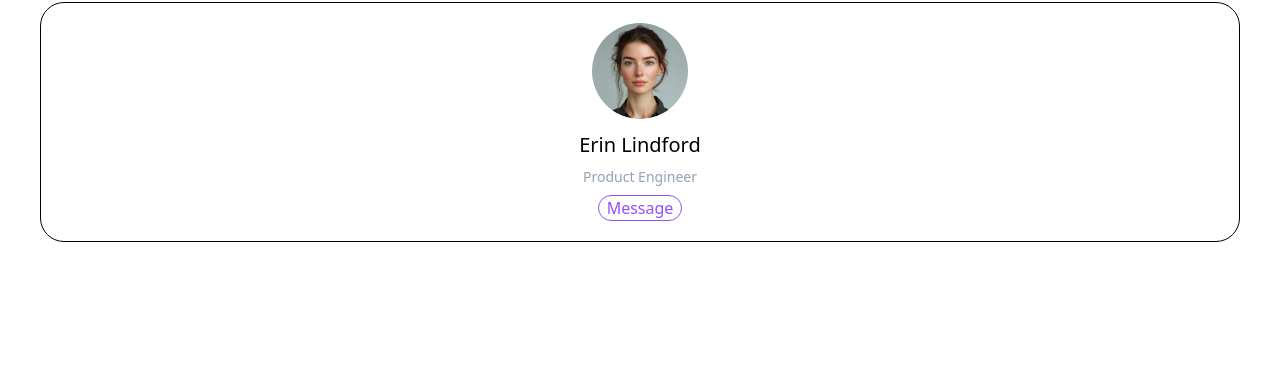
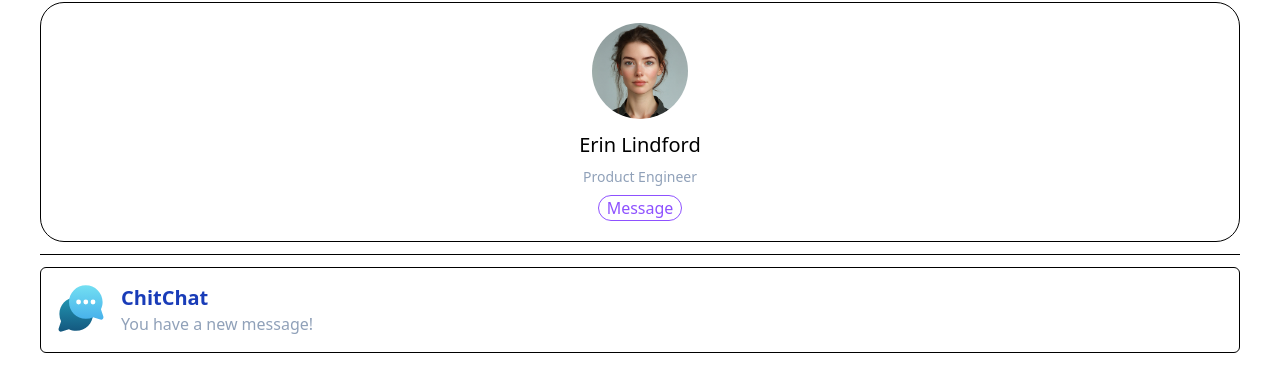
Before and after one commit to jjg2362/learn-tailwind-vite, a website built with Vite: page src/utility-class.html in a window 1280 px wide. Shown: the part 138-530 px from the top of the page. Built offline with nearby package versions, Linux system fonts and the light colour scheme; a web font is replaced by a local one.

Commit message:
유틸리티 클래스 - position

```diff
--- a/src/utility-class.html
+++ b/src/utility-class.html
@@ -23,5 +23,13 @@
         <button class="border px-2 rounded-full text-violet-500 cursor-pointer"  type="button">Message</button>
       </figcaption>
     </figure>
+
+    <hr class="my-3"/>
+
+    <div class="relative chitchat border rounded-md p-4 pl-20">
+      <strong class="text-xl text-blue-800">ChitChat</strong>
+      <p class=" text-slate-400">You have a new message!</p>
+      <img class="w-12 h-12 absolute top-4 left-4"  src="./assets/images/chit-chat.svg" alt=""> <!-- 언제 비워야하는가? -> 꼭 채울필요는 없다는것 -->
+    </div>
   </body>
 </html>
```
